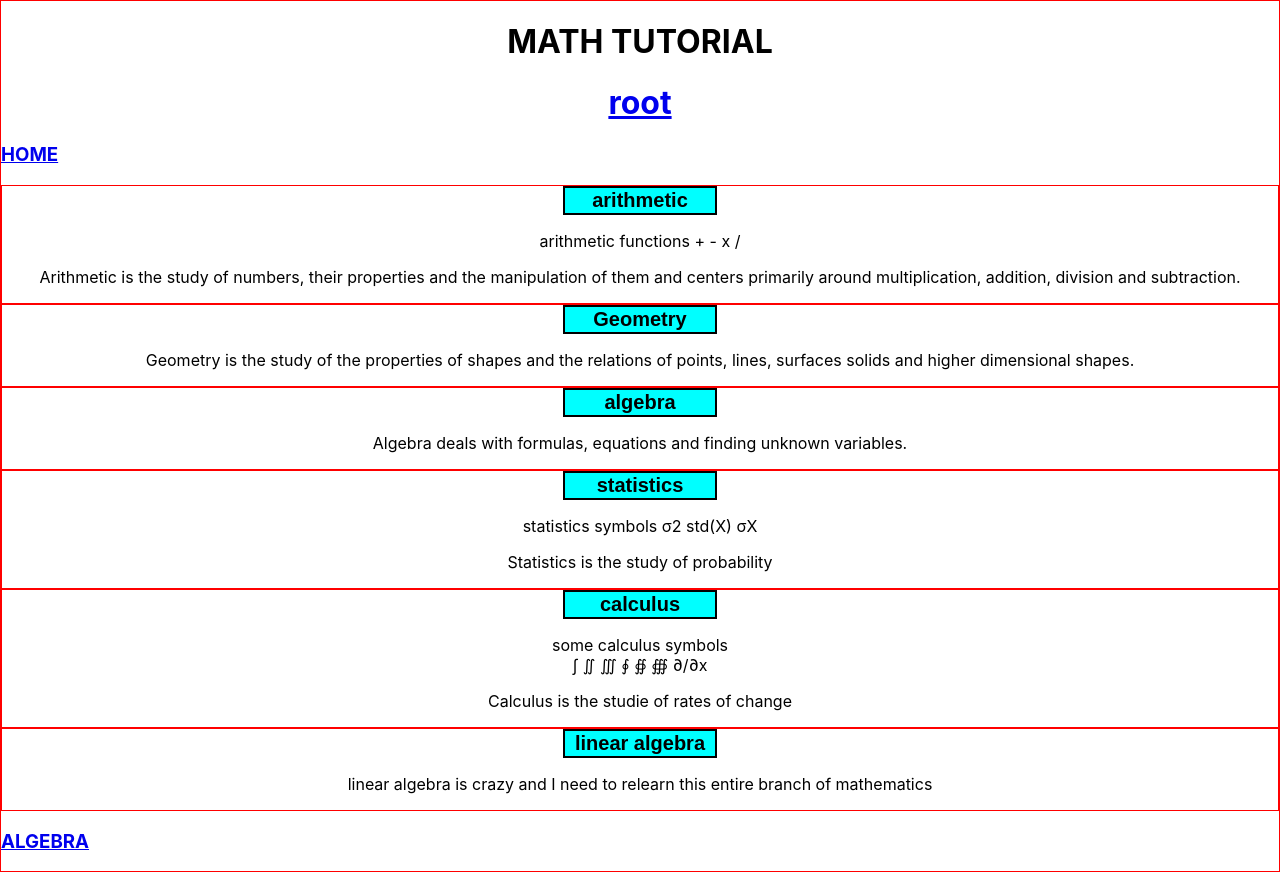
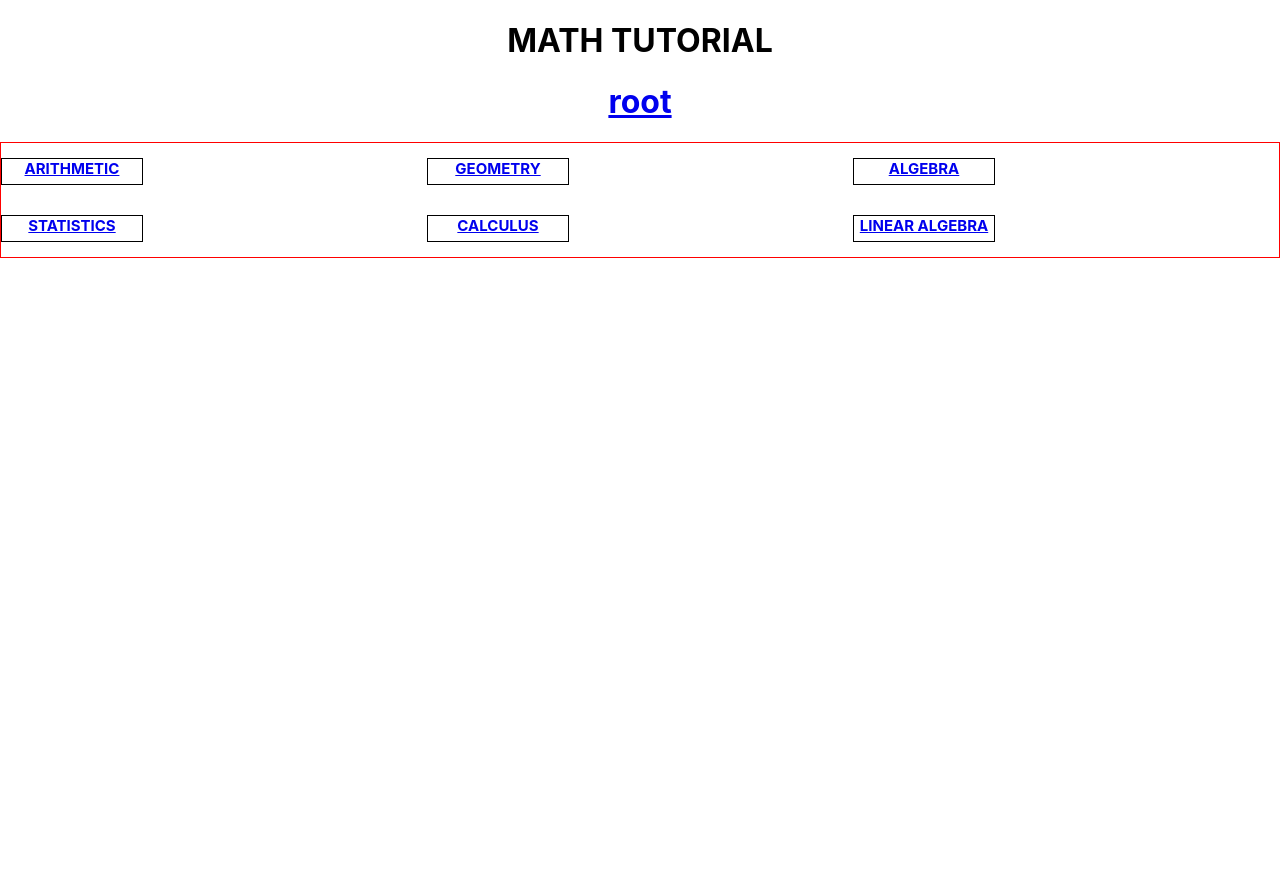
Before and after one commit to mdrisco4/math-tutor, a React (Create React App) app: page /Home in a window 1280 px wide. After the commit the page ends 800 px from the top, so only its background shows below. Built offline with nearby package versions, Linux system fonts and the light colour scheme.

Commit message:
setting up grid and home page

```diff
--- a/src/Algebra.js
+++ b/src/Algebra.js
@@ -3,7 +3,7 @@ import React from "react";
 function Algebra() {
     return (
       <>
-      <p>sdbhsdbjsfjsbcjsbj</p>
+      <h1>Algebra Page</h1>
       </>
     );
   }
--- a/src/App.css
+++ b/src/App.css
@@ -1,3 +1,20 @@
 h1 {
   text-align: center;
 }
+
+h3 {
+  border: 1px solid black;
+  width: 140px;
+  height: 25px;
+  font-size: 15px;
+  text-decoration: none;
+  text-align: center;
+}
+
+.links-container {
+  display: grid;
+  grid-template-rows: 1fr 1fr;
+  grid-template-columns: 1fr 1fr 1fr;
+  border: 1px solid red;
+  text-align: center;
+}
--- a/src/App.js
+++ b/src/App.js
@@ -14,23 +14,56 @@ function App() {
     <>
       <header>
         <h1>MATH TUTORIAL</h1>
-        <Link to="/"><h1>root</h1></Link>
-    <Route path="/"></Route>
+        <Link to="/">
+          <h1>root</h1>
+        </Link>
+        <Route path="/"></Route>
       </header>
       <main>
-        <Link to="/Home">
+        <div className="links-container">
+        {/* <Link to="/Home">
           <h3>HOME</h3>
         </Link>
         <Route path="/Home">
-          <Home/>
+          <Home />
+        </Route> */}
+        <Link to="/Arithmetic">
+          <h3>ARITHMETIC</h3>
+        </Link>
+        <Route path="/Arithmetic">
+          <Arithmetic />
         </Route>
-
+        <Link to="/Geometry">
+          <h3>GEOMETRY</h3>
+        </Link>
+        <Route path="/Geometry">
+          <Geometry />
+        </Route>
         <Link to="/Algebra">
           <h3>ALGEBRA</h3>
         </Link>
         <Route path="/Algebra">
-          <Algebra/>
+          <Algebra />
         </Route>
+        <Link to="/Statistics">
+          <h3>STATISTICS</h3>
+        </Link>
+        <Route path="/Statistics">
+          <Statistics />
+        </Route>
+        <Link to="/Calculus">
+          <h3>CALCULUS</h3>
+        </Link>
+        <Route path="/Calculus">
+          <Calculus />
+        </Route>
+        <Link to="/LinearAlgebra">
+          <h3>LINEAR ALGEBRA</h3>
+        </Link>
+        <Route path="/LinearAlgebra">
+          <LinearAlgebra />
+        </Route>
+        </div>
       </main>
     </>
   );
--- a/src/Arithmetic.js
+++ b/src/Arithmetic.js
@@ -3,6 +3,7 @@ import React from "react";
 function Arithmetic() {
     return (
       <>
+      <h1>Arithmetic Page</h1>
       </>
     );
   }
--- a/src/Calculus.js
+++ b/src/Calculus.js
@@ -3,6 +3,7 @@ import React from "react";
 function Calculus() {
     return (
       <>
+      <h1>Calculus Page</h1>
       </>
     );
   }
--- a/src/Geometry.js
+++ b/src/Geometry.js
@@ -3,6 +3,7 @@ import React from "react";
 function Geometry() {
     return (
       <>
+      <h1>Geometry Page</h1>
       </>
     );
   }
--- a/src/Home.css
+++ b/src/Home.css
@@ -12,7 +12,7 @@ button {
 div {
     margin-left: auto;
     margin-right: auto;
-    border: 1px solid red;
+    /* border: 1px solid red; */
 }
 
 p {
--- a/src/LinearAlgebra.js
+++ b/src/LinearAlgebra.js
@@ -3,6 +3,7 @@ import React from "react";
 function LinearAlgebra() {
     return (
       <>
+      <h1>Linear Algebra Page</h1>
       </>
     );
   }
--- a/src/Statistics.js
+++ b/src/Statistics.js
@@ -3,6 +3,7 @@ import React from "react";
 function Statistics() {
     return (
       <>
+      <h1>Statistics Page</h1>
       </>
     );
   }
```
